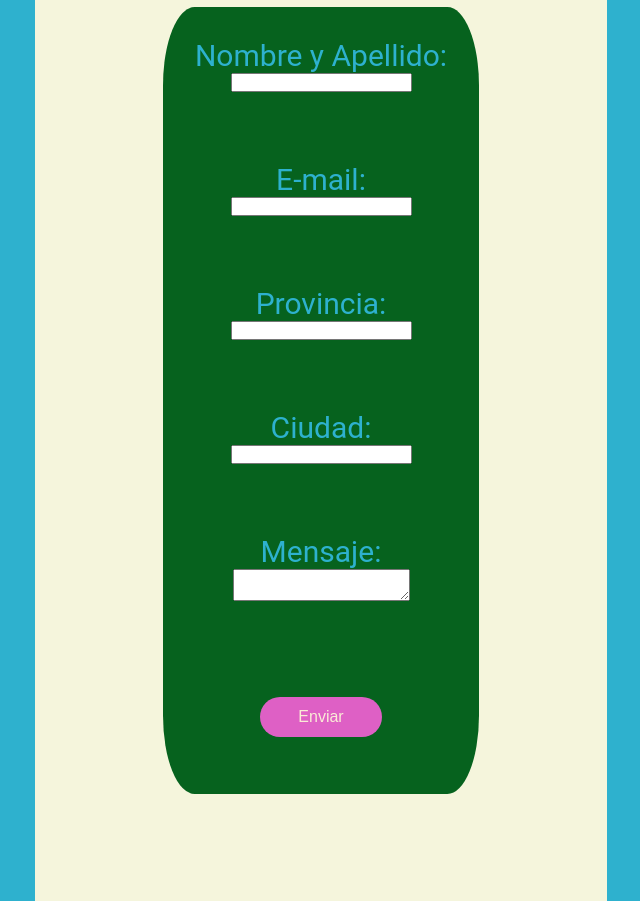
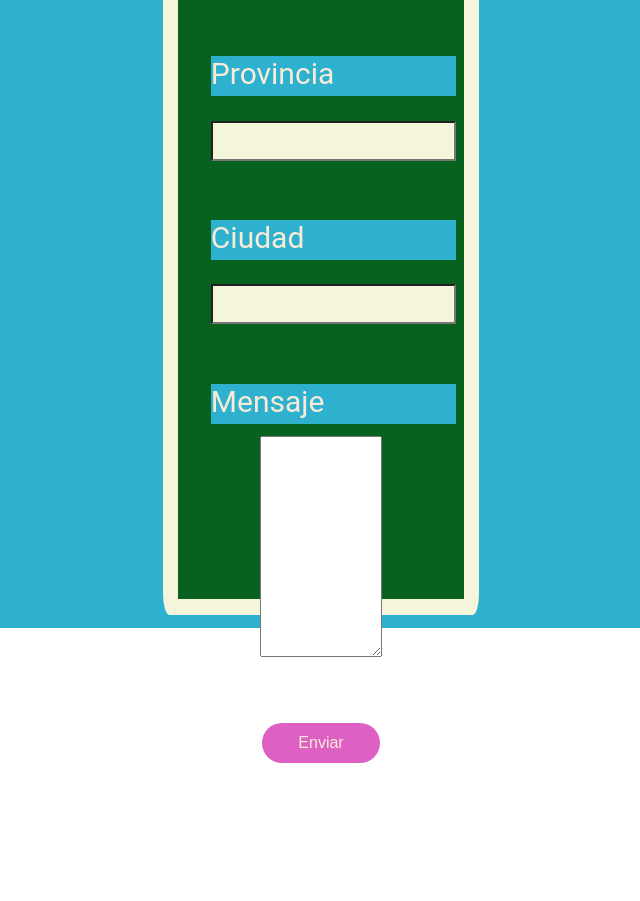
Before and after one commit to JuanManuelGasinghini/trabajofinal-gasinghini, a plain HTML site: page contacto.html in a window 1280 px wide. Shown: the part 446-1347 px from the top of the page, without its empty margins (319-959 px from the left). After the commit the page ends 1234 px from the top, so only its background shows below. Drawn offline with Linux system fonts and the light colour scheme.

Commit message:
estilos del contacto

```diff
--- a/contacto.html
+++ b/contacto.html
@@ -11,25 +11,27 @@
 <div class="containerForm">
     <div class="contactForm">
         <h2>Formulario de Contacto</h2>
-    <form class="form__contact" id="contactForm">
-        <label for="nombre">Nombre y Apellido:</label>
+        <div class="form__contact">
+    <form id="contactForm">
+        <label for="nombre">Nombre y Apellido</label>
         <input type="text" id="nombre" name="nombre" required><br><br>
 
-        <label for="email">E-mail:</label>
+        <label for="email">E-mail</label>
         <input type="email" id="email" name="email" required><br><br>
 
-        <label for="provincia">Provincia:</label>
+        <label for="provincia">Provincia</label>
         <input type="text" id="provincia" name="provincia" required><br><br>
 
-        <label for="ciudad">Ciudad:</label>
+        <label for="ciudad">Ciudad</label>
         <input type="text" id="ciudad" name="ciudad" required><br><br>
 
-        <label for="mensaje">Mensaje:</label>
+        <label for="mensaje">Mensaje</label>
         <textarea id="mensaje" name="mensaje"></textarea><br><br>
     <div class="btn-field-contact">
         <button type="submit">Enviar</button>
         </div>
       </form>
+    </div>
         </div>
           </div>
 </div>
--- a/styles.css
+++ b/styles.css
@@ -1,6 +1,6 @@
 * {
-  margin: 0;
-  padding: 0;
+  margin: 0%;
+  padding: 0%;
   box-sizing: border-box;
 }
 
@@ -198,52 +198,63 @@ background-color: rgb(46, 177, 206);
 .contactForm{
   display: flex;
   flex-direction: column;
-
-
   background-color: beige;
-  padding: 50px 60px 70px;
-  text-align: center;
-  border-radius: 10px;
-  margin: 10%;
-  padding: 10%;
-}
+   text-align: center;
+   border-radius: 2%;
+   margin: 1%;
+  }
 .contactForm h2 {
   display: flex;
   flex-direction: column;
   font-size: 30px;
    color:rgb(46, 177, 206);
   background-color: rgb(6, 98, 30);
-  padding: 10%;
-  margin: 10%;
-  border-radius: 10%;
-  }
+  padding: 5%;
+  margin: 5%;
+   }
 
   .form__contact {
     background-color: rgb(6, 98, 30);
-    color: rgb(46, 177, 206);;
+    color: rgb(46, 177, 206);
     display: flex;
     flex-direction: column;
     align-items: center;
-    border-radius: 10%;
-   padding: 10%;
+  margin: 5%;
    font-size: 30px;
      }
 
+.form__contact label{
+  display: flex;
+  flex-basis: 48%;
+  font-size: 30px;
+  background-color: rgb(46, 177, 206);
 
-.input textarea {
-  width: 100%;
-  height: 100%;
-  background-color: rgb(46, 177, 206);
-  border: 0;
-  outline: none;
-  padding: 18px 15px;
-  color: black;
+  margin: 5%;
+   color: antiquewhite;
+   width: 100%;
+  height: 40px;
 }
+
+.form__contact input {
+  flex-basis: 48%;
+  font-size: 16px;
+  background-color: beige;
+  margin: 5%;
+   color: black;
+   width: 100%;
+  height: 40px;
+   }
+
+  .form__contact textarea{
+    width: 50%;
+    height: 25%;
+  }
 
 .btn-field-contact{
   display: flex;
 justify-content: center;
 width: 100%;
+border-radius: 3%;
 }
 
 .btn-field-contact button{
```
